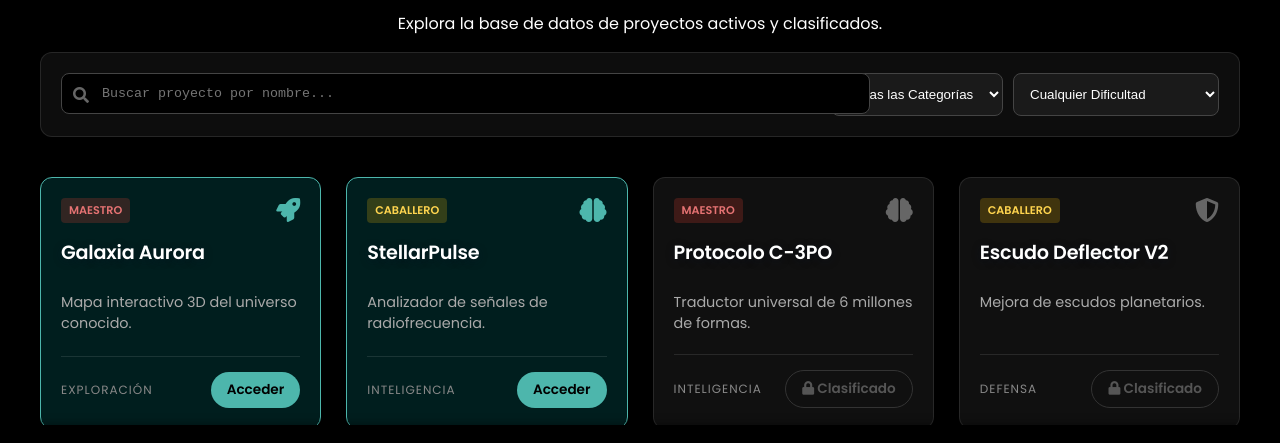
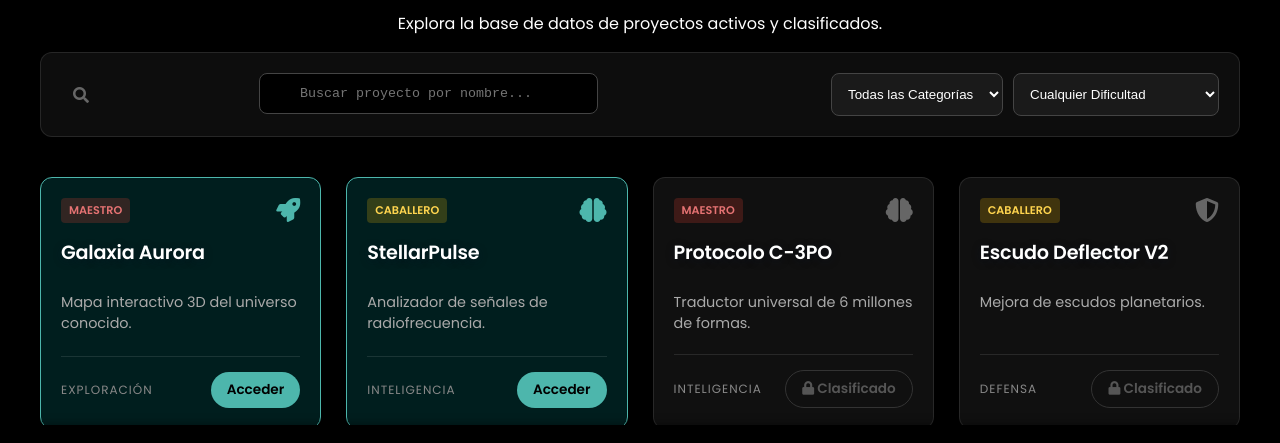
Before and after one commit to ITB2526-CristianOjeda/TA05-Cristian, a plain HTML site: page pages/list_proyects.html in a window 1280 px wide. Shown: the part 311-754 px from the top of the page. Drawn offline with Linux system fonts and the light colour scheme.

Commit message:
style.css cambiado por el listado de los proyectos, el bloque de buscar se comia el bloque del filtro de las categorias

```diff
--- a/css/style.css
+++ b/css/style.css
@@ -1264,3 +1264,23 @@ body {
 .menu li a.active::after {
     width: 100%;
 }
+
+/* ======================================================
+   FORZAR TAMAÑO DEL BUSCADOR (SOLUCIÓN AGRESIVA)
+   ====================================================== */
+
+/* Atacamos directamente a la etiqueta input de texto */
+input[type="text"],
+input[type="search"] {
+
+    /* 1. Definimos el tamaño */
+    width: 285px !important;
+    max-width: 285px !important; /* Doble seguridad */
+
+    /* 2. IMPORTANTE: Romper la regla de Flexbox */
+    /* Esto le dice: "No te estires para llenar el hueco vacío" */
+    flex: 0 0 200px !important;
+
+    /* 3. Estética */
+    margin-right: 20px !important; /* Separación con el vecino */
+}
```
